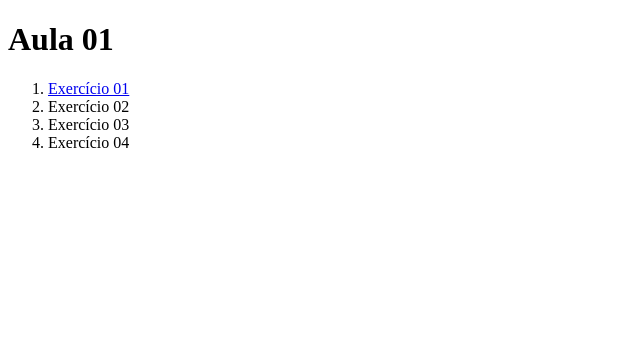
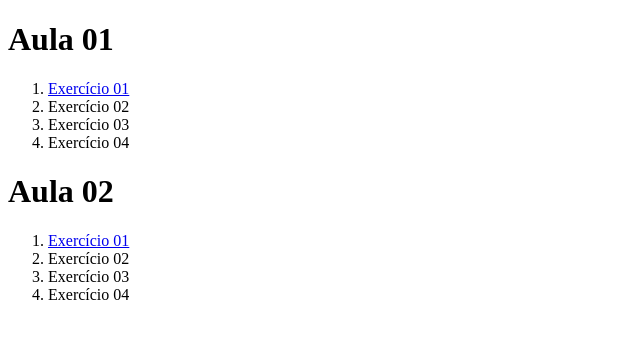
Before and after one commit to AlissonBBorges/Lab_Engenharia_Software, a plain HTML site: page index.html in a window 1280 px wide. Shown: the whole page, without its empty margins (0-640 px from the left). Drawn offline with Linux system fonts and the light colour scheme.

Commit message:
Add files via upload

```diff
--- a/index.html
+++ b/index.html
@@ -14,5 +14,12 @@
         <li>Exercício 03</li>
         <li>Exercício 04</li>
     </ol>
+    <h1>Aula 02</h1>
+    <ol>
+        <li><a href="Exercicio_1.html">Exercício 01</a></li>
+        <li>Exercício 02</li>
+        <li>Exercício 03</li>
+        <li>Exercício 04</li>
+    </ol>
 </body>
 </html>
```
